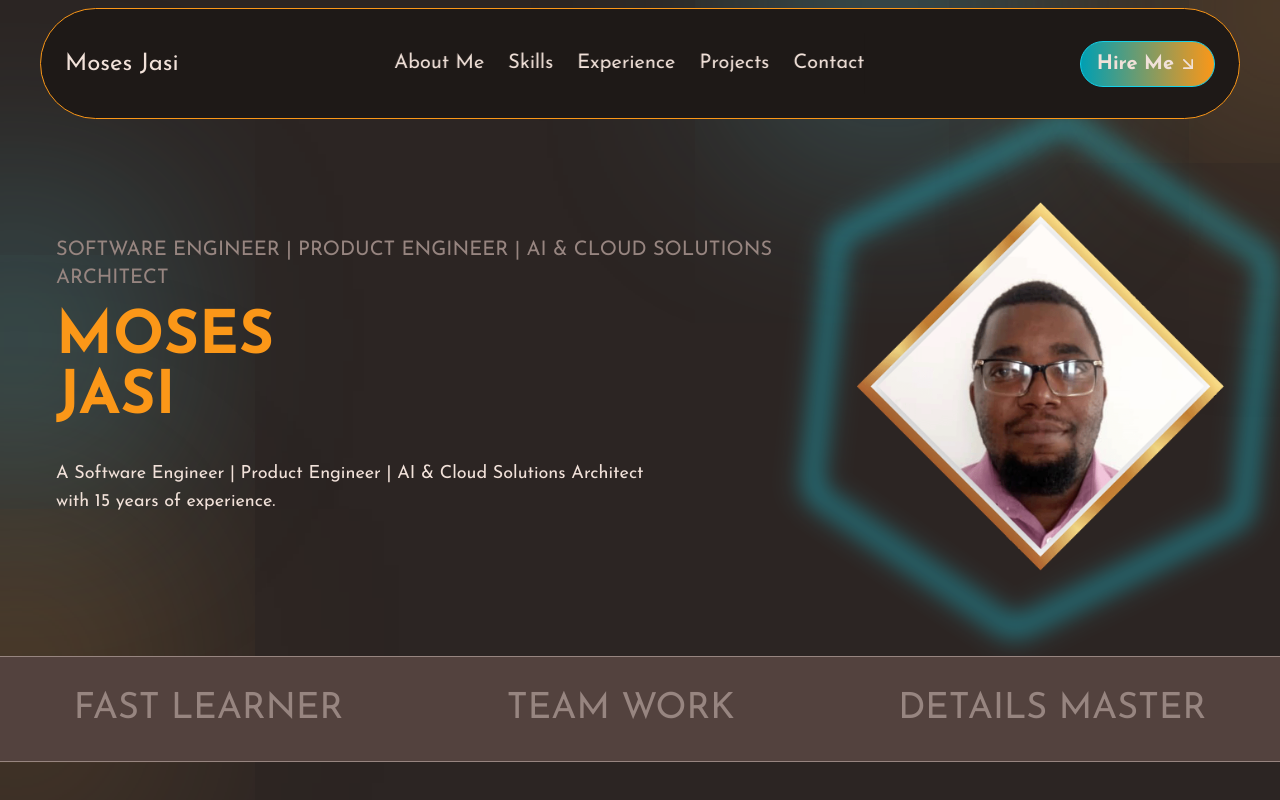
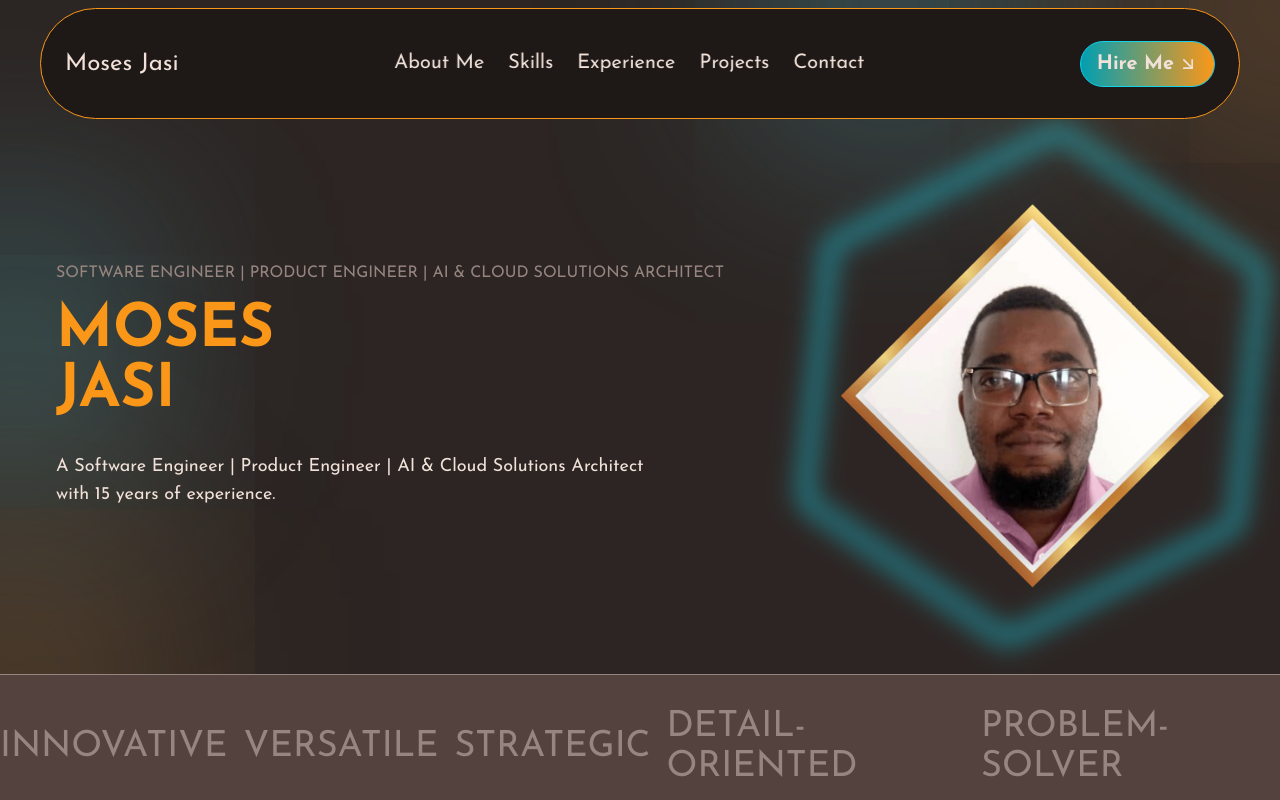
Before and after one commit to mosesjust2016/next-js-portifolio, a React (Vite) app: page / in a window 1280 px wide. Shown: the top 800 px of the page. Built offline with nearby package versions, Linux system fonts and the light colour scheme.

Commit message:
Update #1

```diff
--- a/src/components/heroSection/HeroText.jsx
+++ b/src/components/heroSection/HeroText.jsx
@@ -9,7 +9,7 @@ const HeroText = () => {
         initial="hidden"
         whileInView="show"
         viewport={{ once: false, amount: 0 }}
-        className="sm:text-xl  uppercase text-lightGrey "
+        className="sm:text-1xl  uppercase text-lightGrey "
       >
         Software Engineer | Product Engineer | AI & Cloud Solutions Architect
       </motion.h2>
--- a/src/components/subHeroSection/SubHeroMain.jsx
+++ b/src/components/subHeroSection/SubHeroMain.jsx
@@ -1,9 +1,11 @@
 const SubHeroMain = () => {
   return (
     <div className="w-full border-y bg-brown border-lightGrey text-lightGrey flex justify-around uppercase xl:text-4xl md:text-2xl sm:text-4xl py-8 md:flex-row sm:flex-col items-center gap-4">
-      <p className="md:block sm:hidden">Fast Learner</p>
-      <p className="md:block sm:hidden">Team Work</p>
-      <p>Details Master</p>
+      <p className="md:block sm:hidden">Innovative</p>
+      <p className="md:block sm:hidden">Versatile</p>
+      <p className="md:block sm:hidden">Strategic</p>
+      <p className="md:block sm:hidden">Detail-Oriented</p>
+      <p>Problem-Solver</p>
     </div>
   );
 };
```
